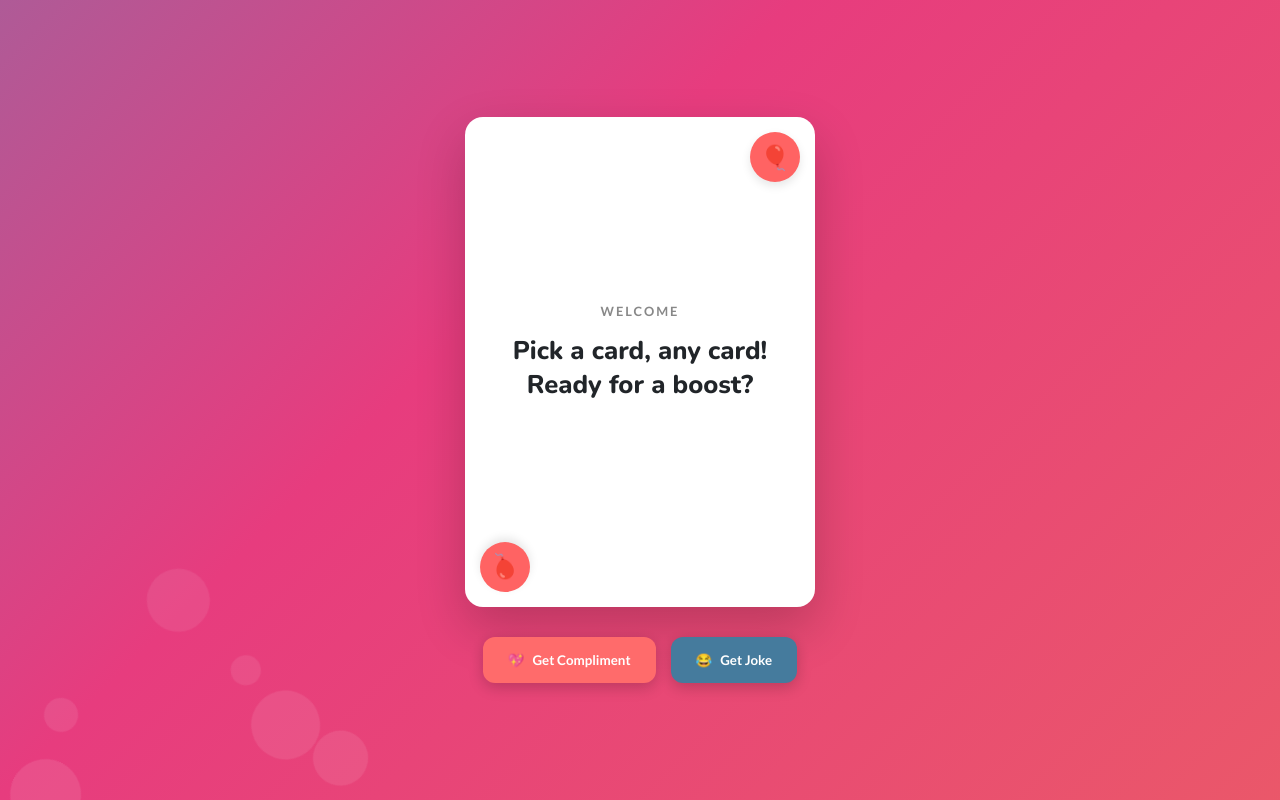
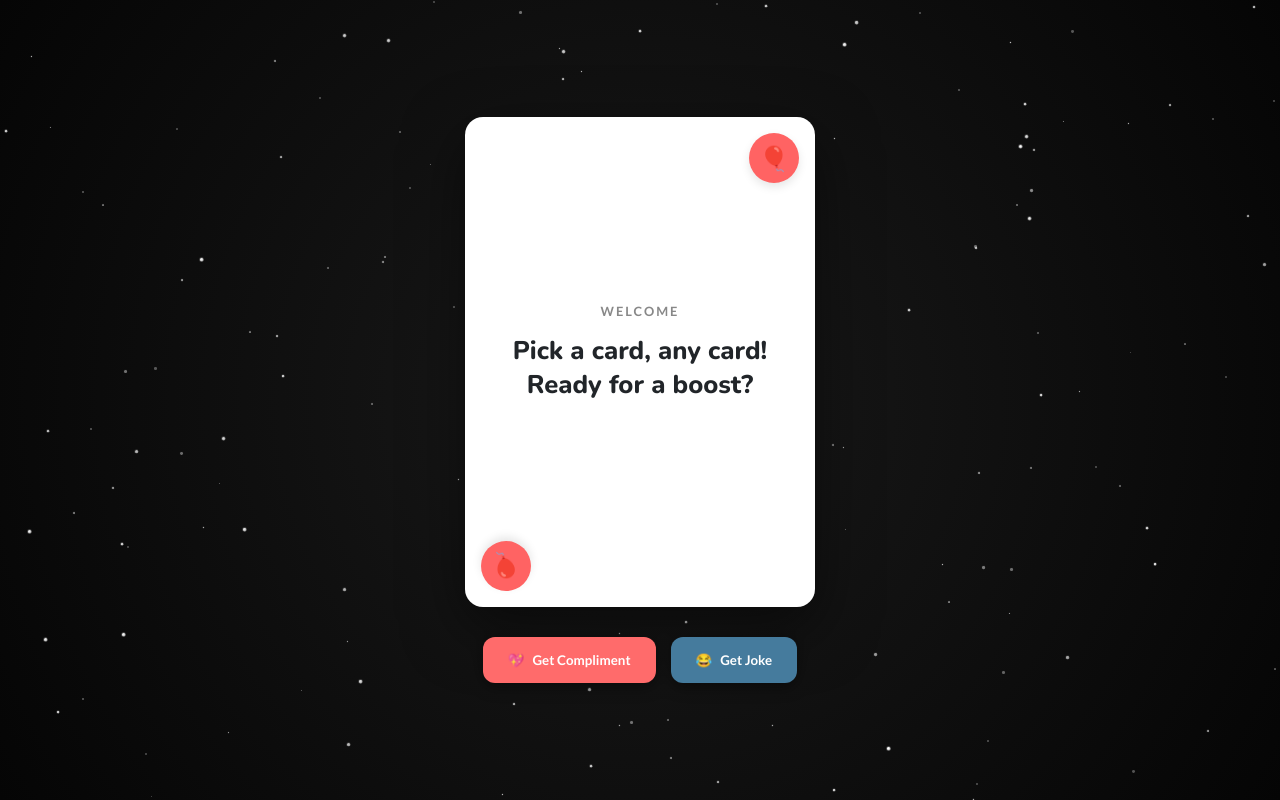
Before and after one commit to neilwdy/compliment-generator, a plain HTML site: page index.html in a window 1280 px wide. Drawn offline with nearby package versions, Linux system fonts and the light colour scheme.

Commit message:
added a space background

```diff
--- a/index.html
+++ b/index.html
@@ -25,11 +25,10 @@
             --card-height: 490px; /* Standard playing card ratio approx 2.5 x 3.5 */
         }
 
-        /* Animated Background with Floating Elements */
+        /* Night Sky Background with Stars */
         body {
-            background: linear-gradient(-45deg, #ee7752, #e73c7e, #23a6d5, #23d5ab);
-            background-size: 400% 400%;
-            animation: gradientShift 15s ease infinite;
+            background-color: #050505;
+            background-image: radial-gradient(circle at center, #1a1a1a 0%, #050505 100%);
             min-height: 100vh;
             display: flex;
             flex-direction: column;
@@ -41,13 +40,7 @@
             position: relative;
         }
 
-        @keyframes gradientShift {
-            0% { background-position: 0% 50%; }
-            50% { background-position: 100% 50%; }
-            100% { background-position: 0% 50%; }
-        }
-
-        /* Decorative background "bubbles" */
+        /* Container for the starry background */
         .bg-decoration {
             position: absolute;
             width: 100%;
@@ -58,17 +51,18 @@
             overflow: hidden;
         }
 
-        .bubble {
+        /* Individual Star Styling */
+        .star {
             position: absolute;
-            background: rgba(255, 255, 255, 0.1);
+            background: white;
             border-radius: 50%;
-            bottom: -100px;
-            animation: float 20s infinite linear;
+            opacity: 0.5;
+            animation: twinkle var(--duration) infinite ease-in-out;
         }
 
-        @keyframes float {
-            from { transform: translateY(0) rotate(0deg); opacity: 1; }
-            to { transform: translateY(-120vh) rotate(360deg); opacity: 0; }
+        @keyframes twinkle {
+            0%, 100% { opacity: 0.3; transform: scale(1); }
+            50% { opacity: 1; transform: scale(1.2); }
         }
 
         /* Playing Card Styling */
@@ -78,7 +72,7 @@
             height: var(--card-height);
             background: white;
             border-radius: 18px;
-            box-shadow: 0 20px 50px rgba(0, 0, 0, 0.2);
+            box-shadow: 0 20px 60px rgba(0, 0, 0, 0.5);
             padding: 20px;
             display: flex;
             flex-direction: column;
@@ -87,6 +81,7 @@
             transition: transform 0.6s cubic-bezier(0.34, 1.56, 0.64, 1);
             margin-bottom: 30px;
             user-select: none;
+            border: 1px solid rgba(255, 255, 255, 0.1);
         }
 
         .card-container:hover {
@@ -167,7 +162,7 @@
             font-weight: 700;
             cursor: pointer;
             transition: all 0.3s ease;
-            box-shadow: 0 4px 15px rgba(0,0,0,0.2);
+            box-shadow: 0 4px 15px rgba(0,0,0,0.4);
             color: white;
             display: flex;
             align-items: center;
@@ -198,7 +193,7 @@
 </head>
 <body>
 
-    <div class="bg-decoration" id="bubbles"></div>
+    <div class="bg-decoration" id="star-field"></div>
 
     <div class="card-container" id="card">
         <div class="corner-icon top-right" id="icon-tr">✨</div>
@@ -434,24 +429,39 @@
             showContent(joke.s, "Joke", joke.p);
         });
 
-        // Background bubble generator
-        function createBubbles() {
-            const container = document.getElementById('bubbles');
-            for(let i=0; i<15; i++) {
-                const b = document.createElement('div');
-                b.className = 'bubble';
-                const size = Math.random() * 60 + 20 + 'px';
-                b.style.width = size;
-                b.style.height = size;
-                b.style.left = Math.random() * 100 + '%';
-                b.style.animationDelay = Math.random() * 10 + 's';
-                b.style.animationDuration = (Math.random() * 10 + 10) + 's';
-                container.appendChild(b);
+        // Background star generator
+        function createStars() {
+            const container = document.getElementById('star-field');
+            const starCount = 150;
+
+            for(let i=0; i<starCount; i++) {
+                const star = document.createElement('div');
+                star.className = 'star';
+
+                // Random position
+                const x = Math.random() * 100 + '%';
+                const y = Math.random() * 100 + '%';
+
+                // Random size (some small, some slightly larger)
+                const size = (Math.random() * 2 + 1) + 'px';
+
+                // Random animation duration
+                const duration = (Math.random() * 3 + 2) + 's';
+                const delay = (Math.random() * 5) + 's';
+
+                star.style.left = x;
+                star.style.top = y;
+                star.style.width = size;
+                star.style.height = size;
+                star.style.setProperty('--duration', duration);
+                star.style.animationDelay = delay;
+
+                container.appendChild(star);
             }
         }
 
         document.addEventListener('DOMContentLoaded', () => {
-            createBubbles();
+            createStars();
             updateSuits();
         });
     </script>
```
